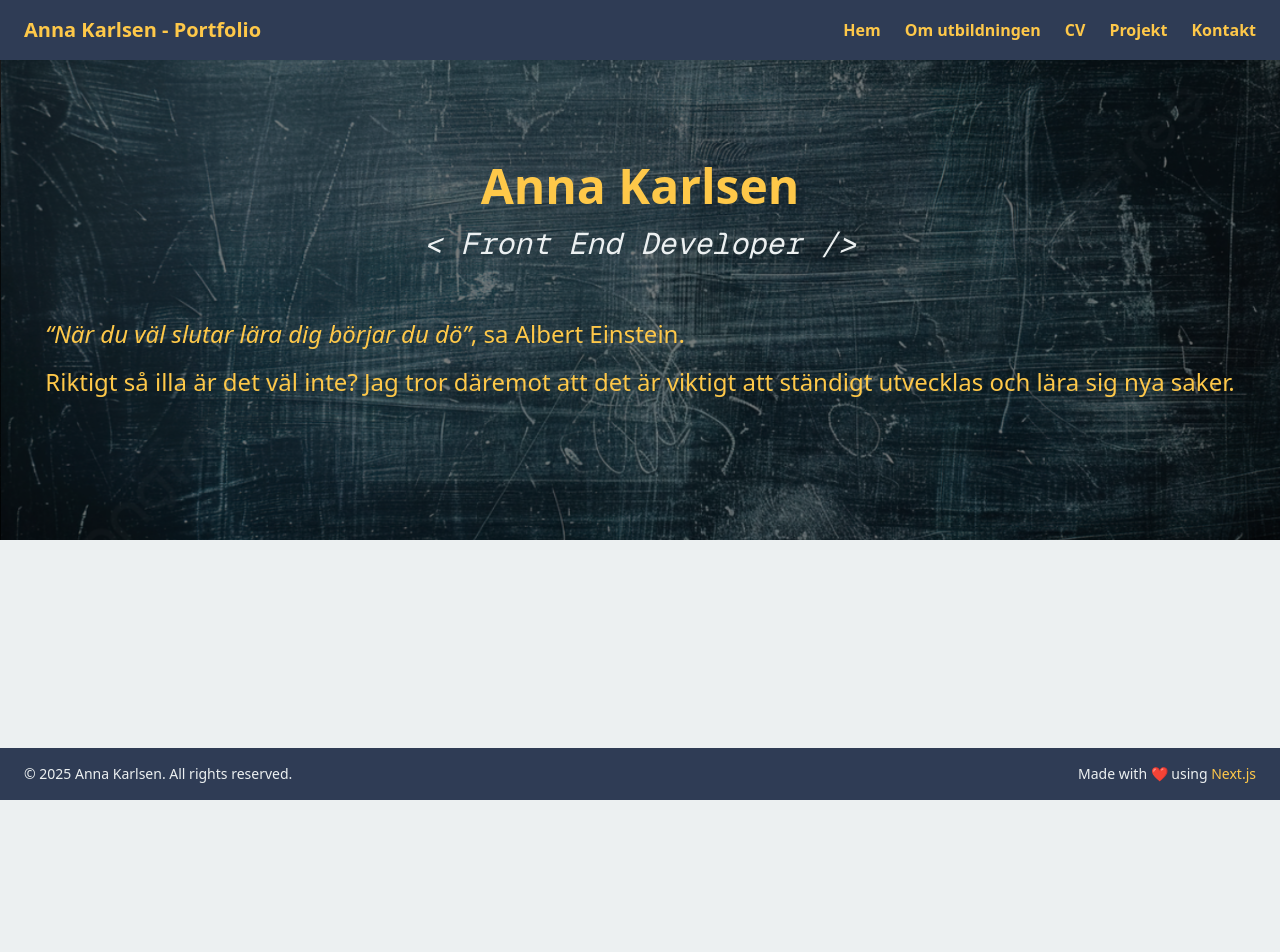
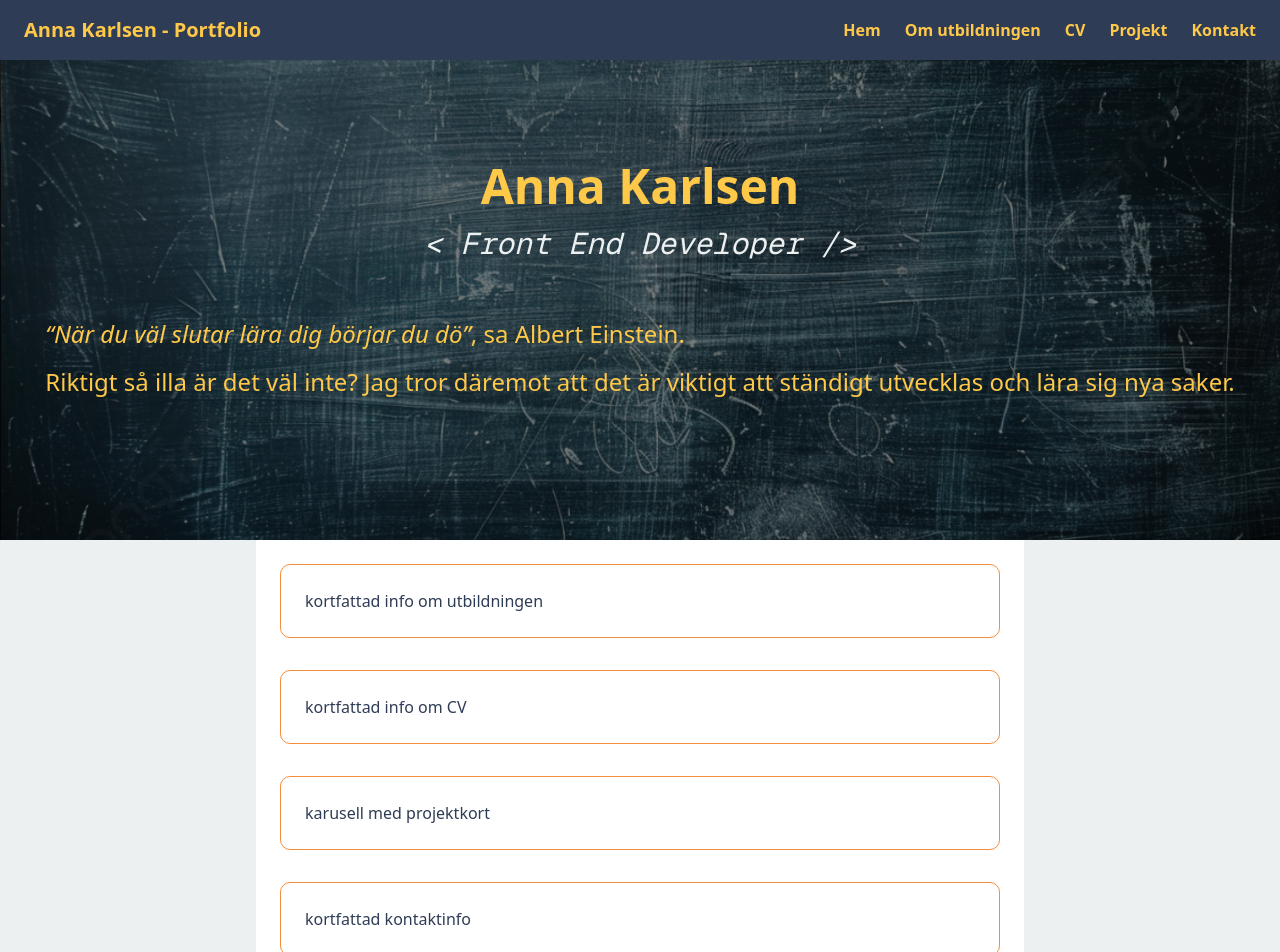
Before and after one commit to annkar73/portfolio-nextjs, a Next.js app: page / in a window 1280 px wide. Shown: the top 952 px of the page. Before the commit the page ends 800 px from the top, so only its background shows below. Built offline with nearby package versions, Linux system fonts and the light colour scheme.

Commit message:
placement templates

```diff
--- a/src/app/page.tsx
+++ b/src/app/page.tsx
@@ -6,7 +6,22 @@ export default function Home() {
 
       <Hero />
 
-      <main className="flex flex-col gap-[32px] row-start-2 items-center max-w-5xl mx-auto px-10 py-4 sm:items-start">
+      <main className="p-6 text-[var(--color-foreground)] bg-white max-w-3xl mx-auto">
+        <div className="w-full max-w-3xl border border-[var(--color-secondary-accent)] rounded-lg p-6 mb-8">
+          kortfattad info om utbildningen
+          </div>
+                  <div className="w-full max-w-3xl border border-[var(--color-secondary-accent)] rounded-lg p-6 mb-8">
+          kortfattad info om CV
+          </div>
+                  <div className="w-full max-w-3xl border border-[var(--color-secondary-accent)] rounded-lg p-6 mb-8">
+          karusell med projektkort
+          </div>
+                  <div className="w-full max-w-3xl border border-[var(--color-secondary-accent)] rounded-lg p-6 mb-8">
+          kortfattad kontaktinfo
+          </div>
+
+
+
       </main>
     </>
 
--- a/src/components/Footer.tsx
+++ b/src/components/Footer.tsx
@@ -1,7 +1,7 @@
 const Footer = () => {
     return (
         <footer
-        className="w-full absolute bottom-0 px-6 py-4 flex justify-between items-center"
+        className="w-full px-6 py-4 flex justify-between items-center"
         style={{
             backgroundColor: "var(--color-foreground)",
             color: "var(--color-background)",
```
